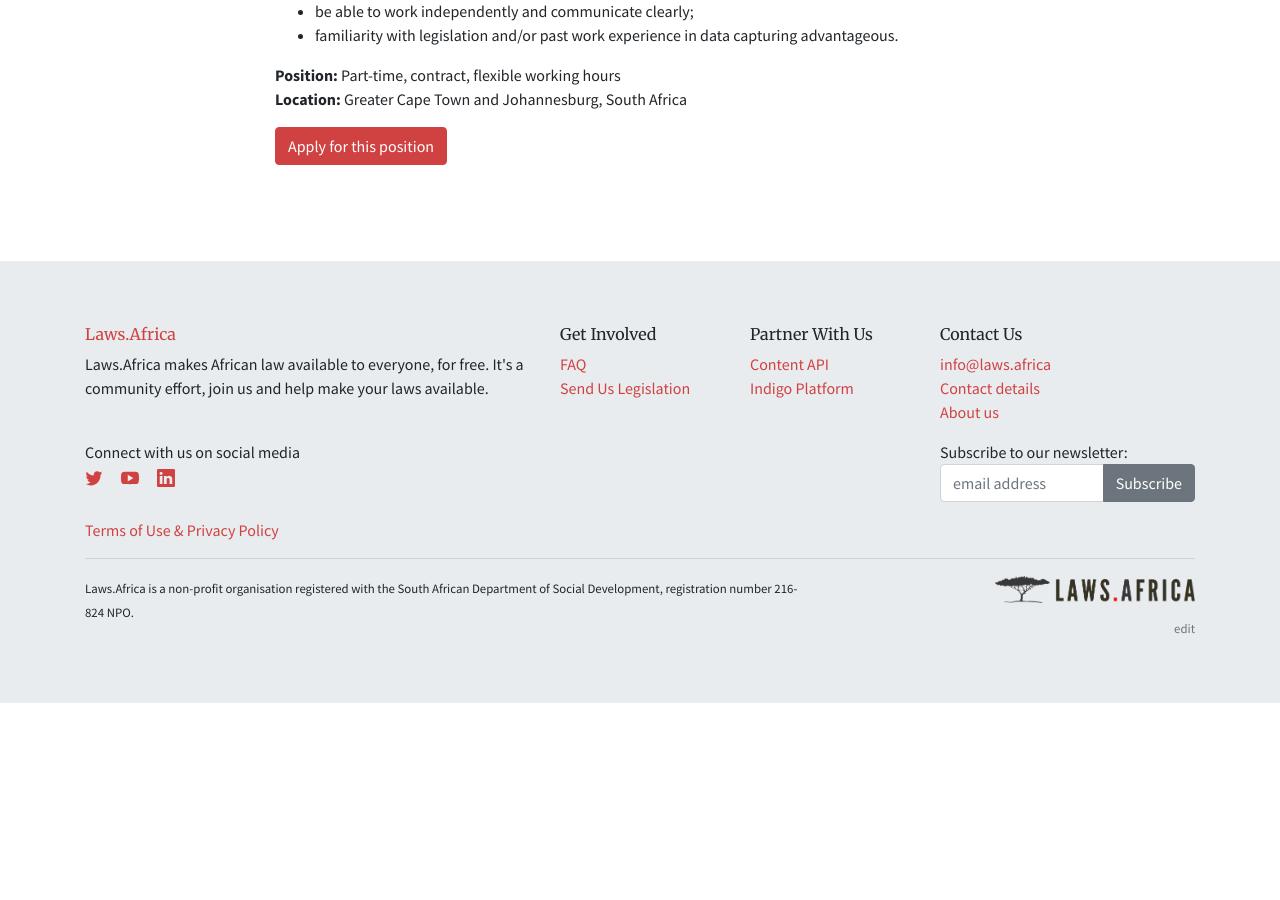
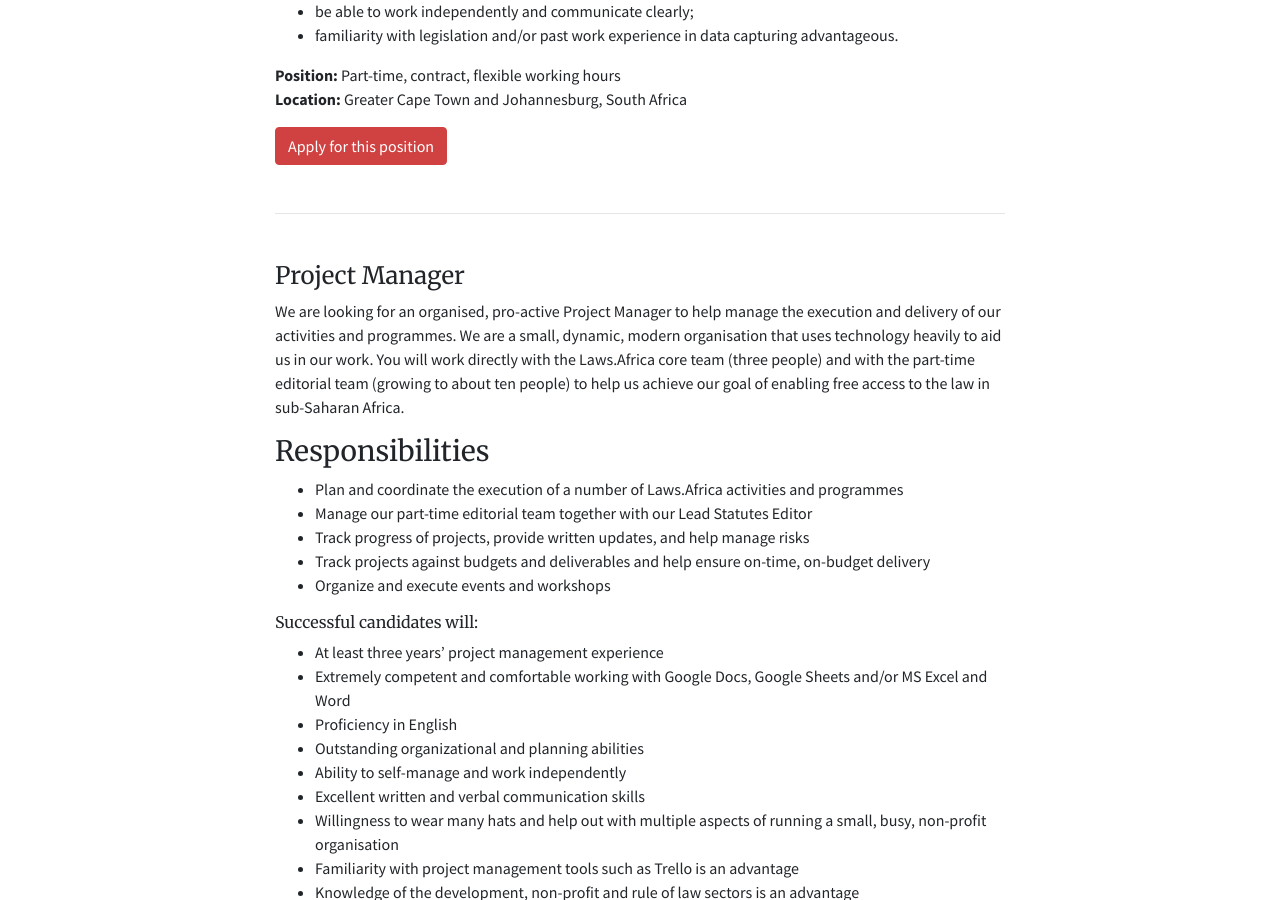
Before and after one commit to laws-africa/laws-africa.github.io, a Jekyll site: the page built from jobs.markdown, in a window 1280 px wide and 900 px high, scrolled down 760 px. Built offline with Jekyll 4.4.1, drawn with Linux system fonts in a browser that asks for light colours; nearby versions of some CDN libraries; before the commit the page ends 1463 px from its top, so only the background shows below that; some of the changed text lies outside the part shown.

Commit message:
Updated Jobs

```diff
--- a/jobs.markdown
+++ b/jobs.markdown
@@ -21,4 +20,28 @@
   type: Part-time, contract, flexible working hours
   location: Greater Cape Town and Johannesburg, South Africa
   cta: "/apply"
+- title: Project Manager
+  description: |
+    We are looking for an organised, pro-active Project Manager to help manage the execution and delivery of our activities and programmes. We are a small, dynamic, modern organisation that uses technology heavily to aid us in our work. You will work directly with the Laws.Africa core team (three people) and with the part-time editorial team (growing to about ten people) to help us achieve our goal of enabling free access to the law in sub-Saharan Africa.
+
+    ### Responsibilities
+
+    * Plan and coordinate the execution of a number of Laws.Africa activities and programmes
+    * Manage our part-time editorial team together with our Lead Statutes Editor
+    * Track progress of projects, provide written updates, and help manage risks
+    * Track projects against budgets and deliverables and help ensure on-time, on-budget delivery
+    * Organize and execute events and workshops
+  requirements: |
+    * At least three years’ project management experience
+    * Extremely competent and comfortable working with Google Docs, Google Sheets and/or MS Excel and Word
+    * Proficiency in English
+    * Outstanding organizational and planning abilities
+    * Ability to self-manage and work independently
+    * Excellent written and verbal communication skills
+    * Willingness to wear many hats and help out with multiple aspects of running a small, busy, non-profit organisation
+    * Familiarity with project management tools such as Trello is an advantage
+    * Knowledge of the development, non-profit and rule of law sectors is an advantage
+  type: Full-time, contract
+  location: Rondebosch, Cape Town
+layout: jobs
 ---
```
Also changed, not shown: other parts of jobs.markdown (+0 -1 lines).
